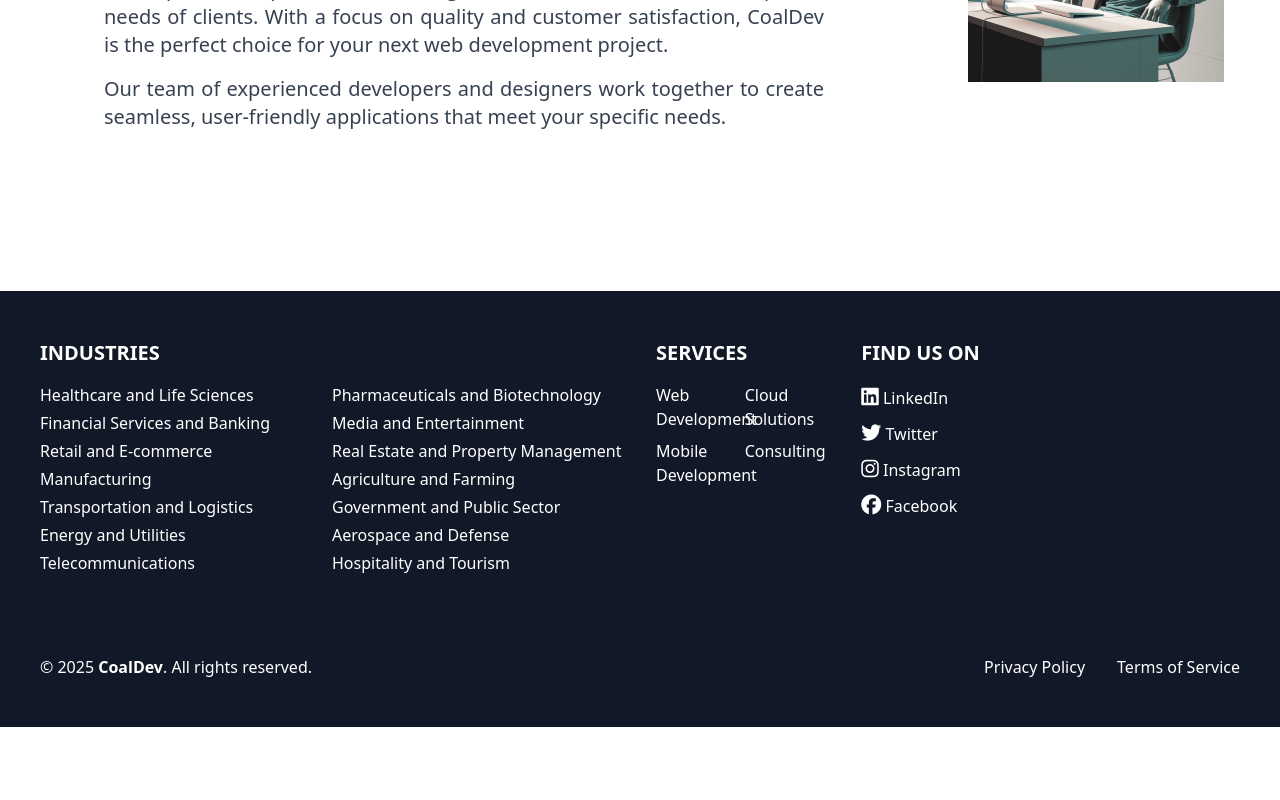
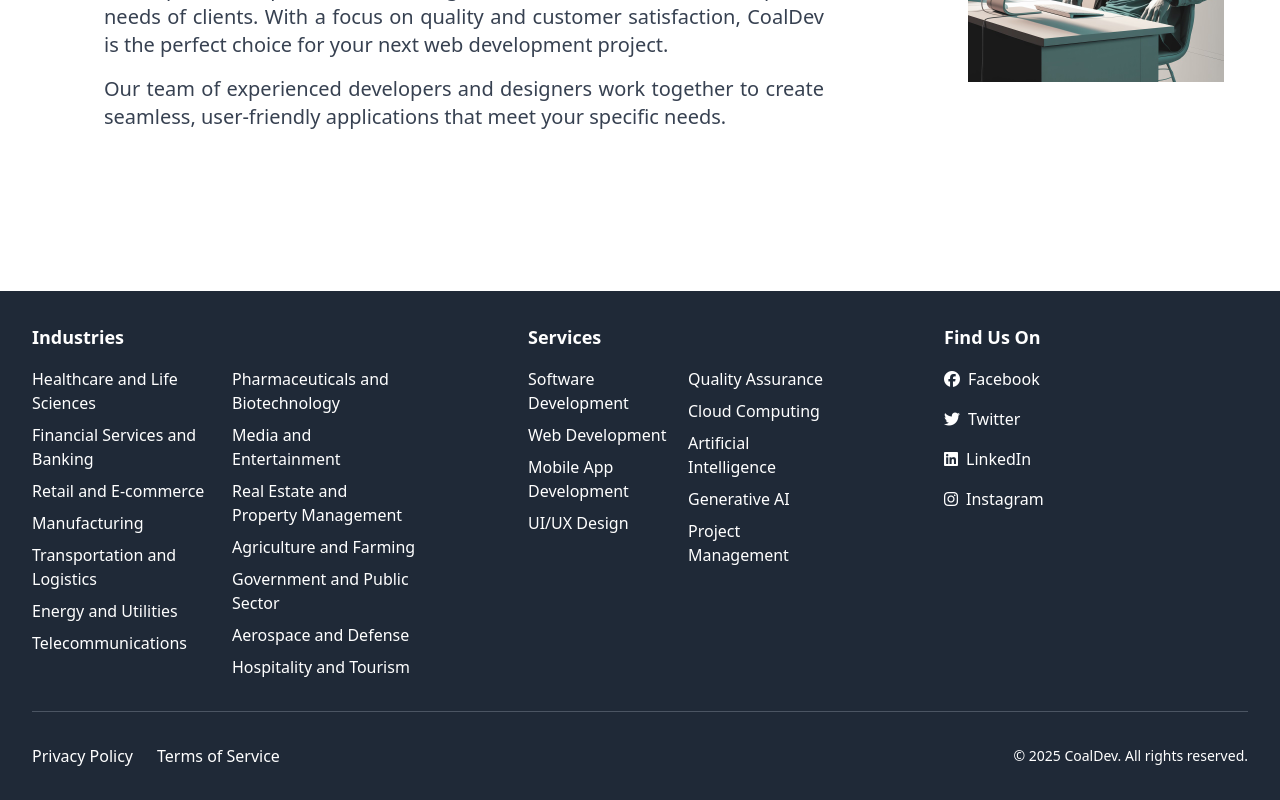
Before and after one commit to AliAzhar5/Coaldev-Websit, a Vue app: page /home in a window 1280 px wide. Shown: the part 867-1667 px from the top of the page. Before the commit the page ends 1594 px from the top, so only its background shows below. Built offline with nearby package versions, Linux system fonts and the light colour scheme.

Commit message:
updated footer

```diff
--- a/src/components/Footer.vue
+++ b/src/components/Footer.vue
@@ -1,150 +1,121 @@
 <template>
-  <footer class="bg-gray-900 text-white py-12">
-    <div class="container mx-auto px-4 sm:px-6 lg:px-10">
-      <div class="grid grid-cols-1 md:grid-cols-12 gap-8">
-        <!-- Industries (now spans 6 columns) -->
-        <div class="md:col-span-6">
-          <h3 class="text-xl font-bold mb-4">INDUSTRIES</h3>
-          <div class="grid grid-cols-2 gap-0">
+  <footer class="bg-gray-800 text-white py-8 px-4 sm:px-6 lg:px-8">
+    <div class="container mx-auto">
+      <div class="grid grid-cols-1 sm:grid-cols-2 lg:grid-cols-3 gap-8">
+        <!-- Industries Section -->
+        <div class="col-span-1">
+          <h3 class="text-lg font-semibold mb-4">Industries</h3>
+          <div class="grid grid-cols-2 gap-4">
             <!-- Column 1 -->
-            <ul class="text-white space-y-1">
-              <li>
-                <a href="#" class="hover:text-[#008C96]"
-                  >Healthcare and Life Sciences</a
-                >
-              </li>
-              <li>
-                <a href="#" class="hover:text-[#008C96]"
-                  >Financial Services and Banking</a
-                >
-              </li>
-              <li>
-                <a href="#" class="hover:text-[#008C96]"
-                  >Retail and E-commerce</a
-                >
-              </li>
-              <li>
-                <a href="#" class="hover:text-[#008C96]">Manufacturing</a>
-              </li>
-              <li>
-                <a href="#" class="hover:text-[#008C96]"
-                  >Transportation and Logistics</a
-                >
-              </li>
-              <li>
-                <a href="#" class="hover:text-[#008C96]"
-                  >Energy and Utilities</a
-                >
-              </li>
-              <li>
-                <a href="#" class="hover:text-[#008C96]">Telecommunications</a>
+            <ul class="space-y-2">
+              <li
+                v-for="(industry, index) in firstColumnIndustries"
+                :key="index"
+              >
+                {{ industry.name }}
               </li>
             </ul>
             <!-- Column 2 -->
-            <ul class="text-white space-y-1">
-              <li>
-                <a href="#" class="hover:text-[#008C96]"
-                  >Pharmaceuticals and Biotechnology</a
-                >
-              </li>
-              <li>
-                <a href="#" class="hover:text-[#008C96]"
-                  >Media and Entertainment</a
-                >
-              </li>
-              <li>
-                <a href="#" class="hover:text-[#008C96]"
-                  >Real Estate and Property Management</a
-                >
-              </li>
-              <li>
-                <a href="#" class="hover:text-[#008C96]"
-                  >Agriculture and Farming</a
-                >
-              </li>
-              <li>
-                <a href="#" class="hover:text-[#008C96]"
-                  >Government and Public Sector</a
-                >
-              </li>
-              <li>
-                <a href="#" class="hover:text-[#008C96]"
-                  >Aerospace and Defense</a
-                >
-              </li>
-              <li>
-                <a href="#" class="hover:text-[#008C96]"
-                  >Hospitality and Tourism</a
-                >
+            <ul class="space-y-2">
+              <li
+                v-for="(industry, index) in secondColumnIndustries"
+                :key="index"
+              >
+                {{ industry.name }}
               </li>
             </ul>
           </div>
         </div>
 
-        <!-- Services (spans 2 columns) -->
-        <div class="md:col-span-2">
-          <h3 class="text-xl font-bold mb-4">SERVICES</h3>
-          <div class="grid grid-cols-2 gap-1">
+        <!-- Services Section -->
+        <div class="col-span-1 lg:ml-20">
+          <h3 class="text-lg font-semibold mb-4">Services</h3>
+          <div class="grid grid-cols-1 sm:grid-cols-2 gap-4">
             <!-- Column 1 -->
-            <ul class="space-y-2 text-white">
-              <li>
-                <a href="#" class="hover:text-[#008C96]">Web Development</a>
-              </li>
-              <li>
-                <a href="#" class="hover:text-[#008C96]">Mobile Development</a>
-              </li>
+            <ul class="space-y-2">
+              <li>Software Development</li>
+              <li>Web Development</li>
+              <li>Mobile App Development</li>
+              <li>UI/UX Design</li>
             </ul>
             <!-- Column 2 -->
-            <ul class="space-y-2 text-white">
-              <li>
-                <a href="#" class="hover:text-[#008C96]">Cloud Solutions</a>
-              </li>
-              <li><a href="#" class="hover:text-[#008C96]">Consulting</a></li>
+            <ul class="space-y-2">
+              <li>Quality Assurance</li>
+              <li>Cloud Computing</li>
+              <li>Artificial Intelligence</li>
+              <li>Generative AI</li>
+              <li>Project Management</li>
             </ul>
           </div>
         </div>
 
-        <!-- Find us on (spans 2 columns) -->
-        <div class="md:col-span-2">
-          <h3 class="text-xl font-bold mb-4">FIND US ON</h3>
-          <ul class="space-y-2 text-white">
+        <!-- Find Us On Section -->
+        <div class="col-span-1 sm:col-span-2 lg:col-span-1 lg:ml-20">
+          <h3 class="text-lg font-semibold mb-4">Find Us On</h3>
+          <ul class="space-y-4">
             <li>
-              <a href="#" class="hover:text-[#008C96]"
-                ><i class="fab fa-linkedin text-xl"></i> LinkedIn</a
+              <a
+                href="#"
+                class="flex items-center space-x-2 hover:text-gray-300 transition-colors duration-200"
               >
+                <i class="fab fa-facebook"></i>
+                <span>Facebook</span>
+              </a>
             </li>
             <li>
-              <a href="#" class="hover:text-[#008C96]"
-                ><i class="fab fa-twitter text-xl"></i> Twitter</a
+              <a
+                href="#"
+                class="flex items-center space-x-2 hover:text-gray-300 transition-colors duration-200"
               >
+                <i class="fab fa-twitter"></i>
+                <span>Twitter</span>
+              </a>
             </li>
             <li>
-              <a href="#" class="hover:text-[#008C96]"
-                ><i class="fab fa-instagram text-xl"></i> Instagram</a
+              <a
+                href="#"
+                class="flex items-center space-x-2 hover:text-gray-300 transition-colors duration-200"
               >
+                <i class="fab fa-linkedin"></i>
+                <span>LinkedIn</span>
+              </a>
             </li>
             <li>
-              <a href="#" class="hover:text-[#008C96]"
-                ><i class="fab fa-facebook text-xl"></i> Facebook</a
+              <a
+                href="#"
+                class="flex items-center space-x-2 hover:text-gray-300 transition-colors duration-200"
               >
+                <i class="fab fa-instagram"></i>
+                <span>Instagram</span>
+              </a>
             </li>
           </ul>
         </div>
       </div>
 
-      <!-- Bottom Bar -->
-      <div class="border-gray-800 mt-8 pt-8 text-white">
-        <div class="flex items-center justify-between mt-4">
-          <p>
-            &copy; {{ new Date().getFullYear() }}
-            <span class="font-bold">CoalDev</span>. All rights reserved.
-          </p>
-          <div class="flex items-center space-x-8">
-            <a href="#" class="hover:text-[#008C96]">Privacy Policy</a>
-            <a href="#" class="hover:text-[#008C96]">Terms of Service</a>
-          </div>
+      <!-- Bottom Line -->
+      <div
+        class="mt-8 pt-8 border-t border-gray-600 flex flex-col sm:flex-row justify-between items-center space-y-4 sm:space-y-0"
+      >
+        <div
+          class="flex flex-col sm:flex-row space-y-2 sm:space-y-0 sm:space-x-6"
+        >
+          <a href="#" class="hover:underline">Privacy Policy</a>
+          <a href="#" class="hover:underline">Terms of Service</a>
+        </div>
+        <div class="text-sm text-center sm:text-left">
+          <span>&copy; 2025 CoalDev. All rights reserved.</span>
         </div>
       </div>
     </div>
   </footer>
 </template>
+
+<script setup>
+import { computed } from "vue";
+import { store } from "@/components/Store"; // Adjust the path based on your store.js location
+
+// Computed properties to extract industries
+const firstColumnIndustries = computed(() => store.industries.slice(0, 7));
+const secondColumnIndustries = computed(() => store.industries.slice(7));
+</script>
```
